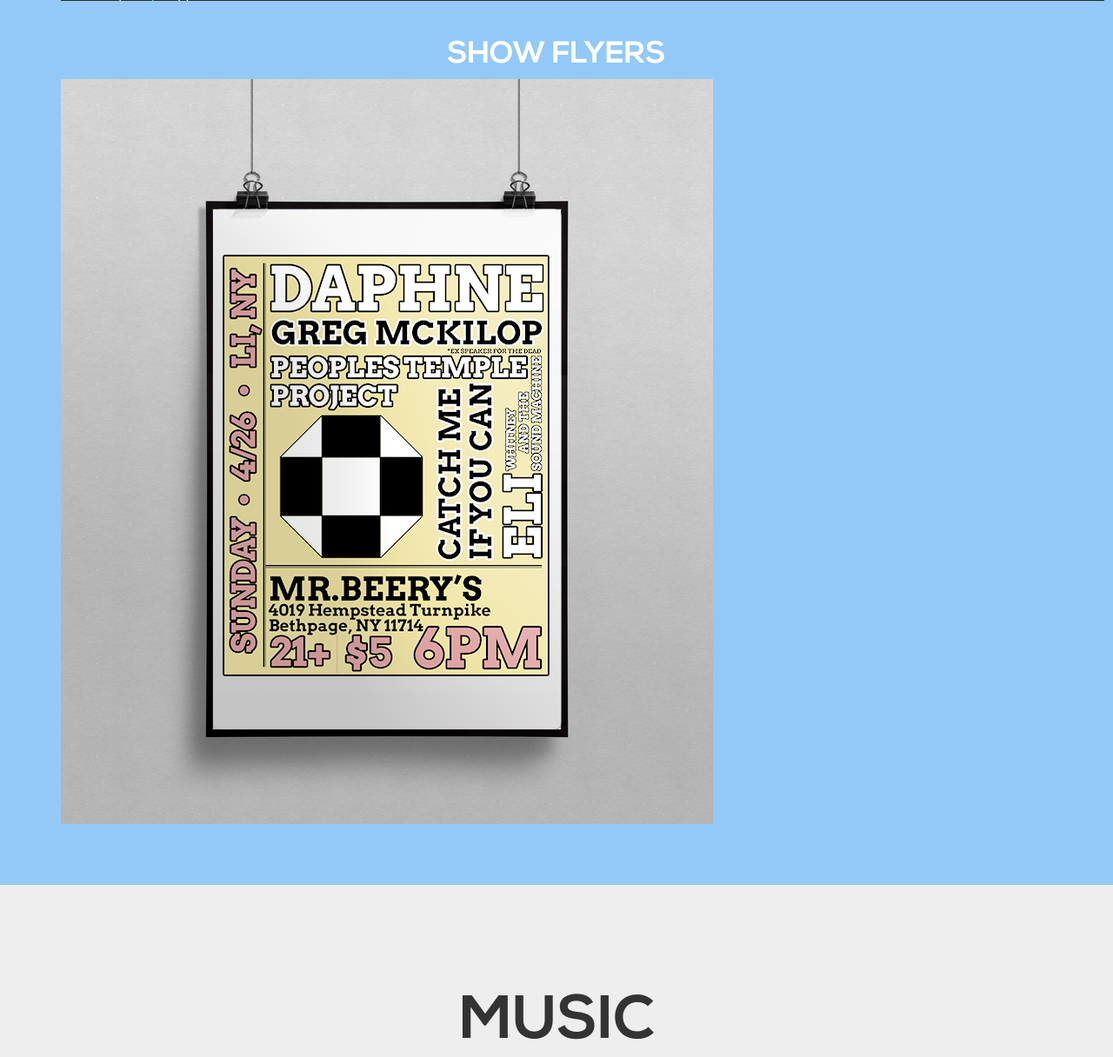
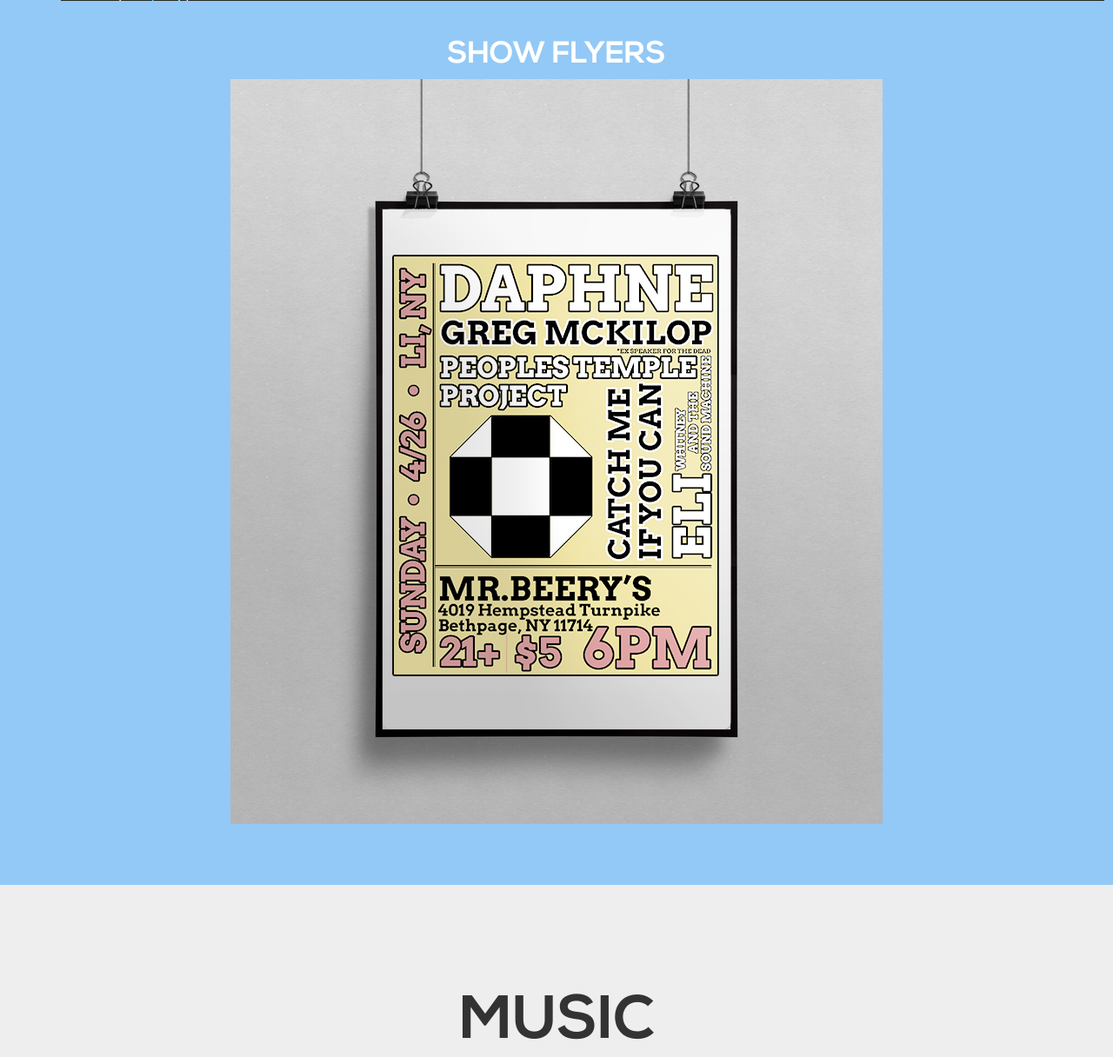
Before and after one commit to sadtitled/matan157.github.io, a PHP site: page /index.html in a window 1280 px wide. Shown: the part 4442-5658 px from the top of the page at 87% size. Run offline with PHP 8.4, Linux system fonts and the light colour scheme; some libraries are stand-ins or nearby versions.

Commit message:
style changes

```diff
--- a/css/style-final.css
+++ b/css/style-final.css
@@ -108,6 +108,10 @@ img.me-img {
 	font-size: 3em;
 	text-align: center;
 	padding-top: 1em;
+}
+
+.showFlyer {
+	margin: 0 auto;
 }
 
 footer {
--- a/index.html
+++ b/index.html
@@ -116,7 +116,10 @@
 				</div>
 				<h3 class="center">SHOW FLYERS</h3>
 				<div class="row">
-					<div class="col-sm-12 col-md-12"><img class="img-responsive" src="img/p4.jpg"></div><span class="visible-sm visible-xs"><br /></span>
+					<div class="col-sm-12 col-md-12 col-lg-12 col-xl-12">
+						<img class="img-responsive showFlyer" src="img/p4.jpg">
+					</div>
+					<span class="visible-sm visible-xs"><br /></span>
 				</div>
 			</div>
 		</section>
```
